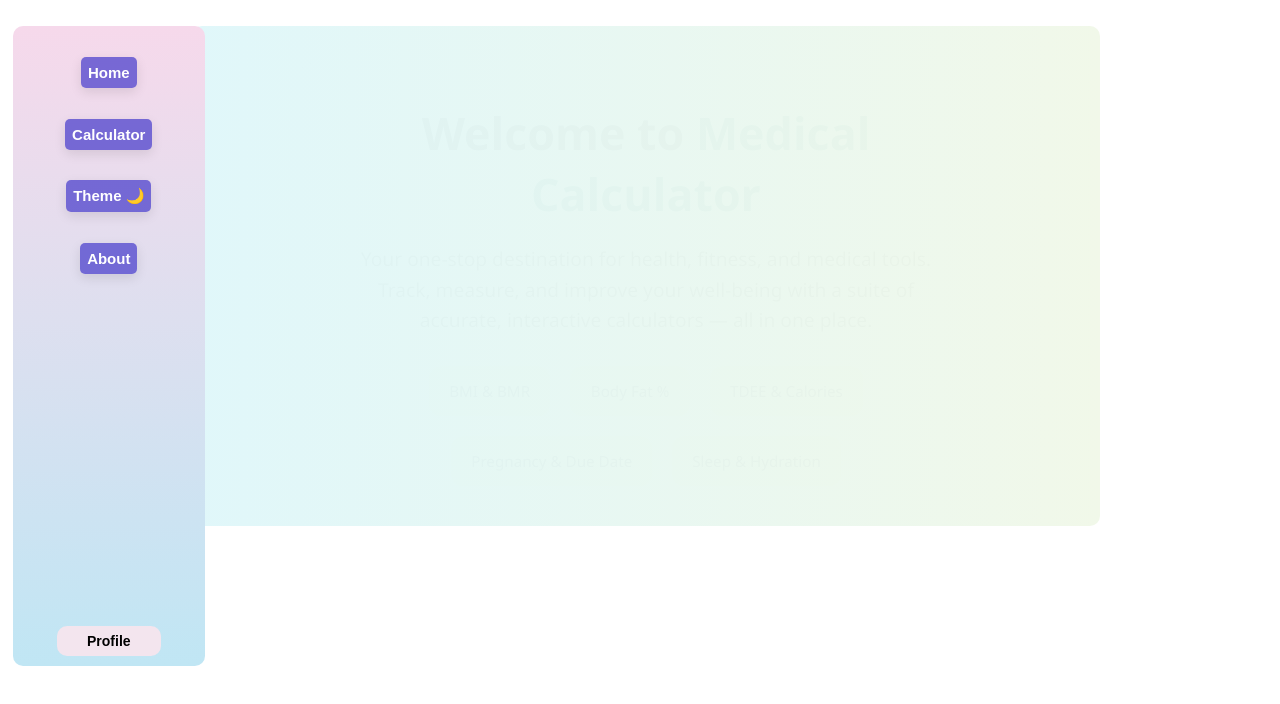
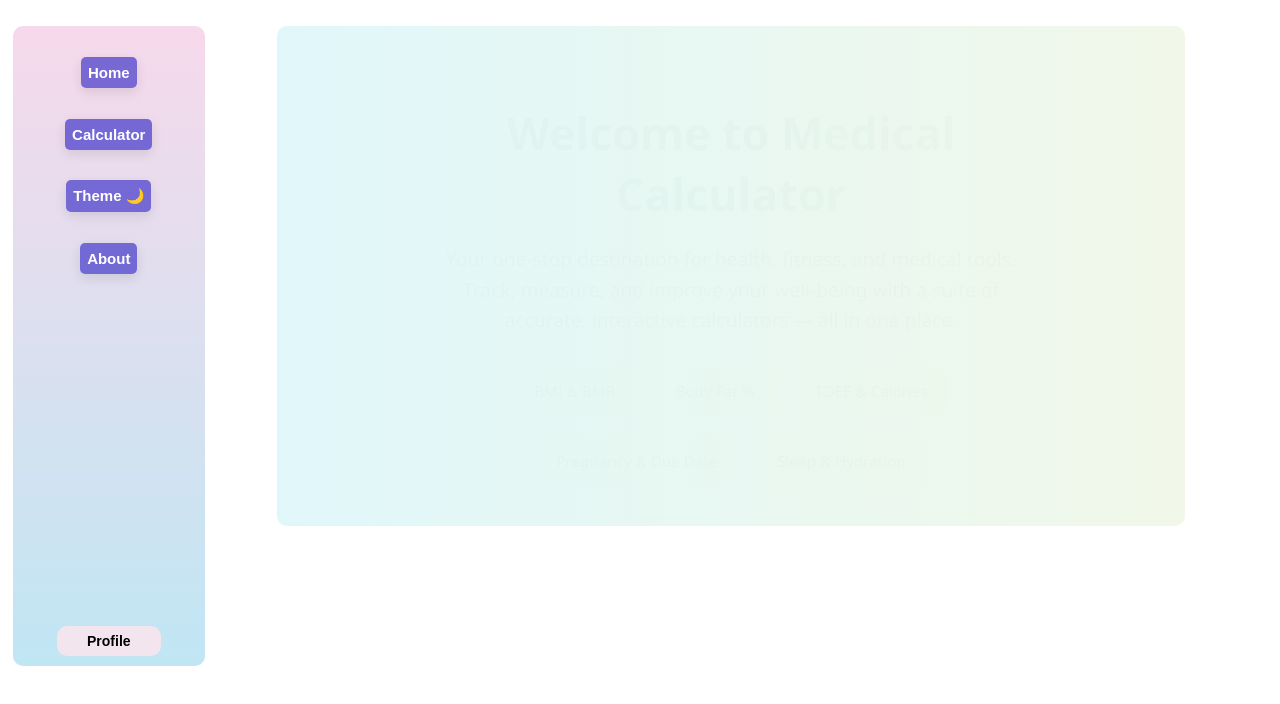
Before and after one commit to BHARATHWAJK33/Medical-calculator, a plain HTML site: page main.html in a window 1280 px wide. Drawn offline with Linux system fonts and the light colour scheme.

Commit message:
Update main.html

```diff
--- a/main.html
+++ b/main.html
@@ -37,7 +37,7 @@
         </div>
         <!-- body -->
         <div class="item" id="content">
-            <iframe src="home.html" style="border: none; border-radius: 10px;" width="85%" height="500px"></iframe>
+            <iframe src="home.html" style="border: none; border-radius: 10px; margin-left:8%;" width="85%" height="500px"></iframe>
         </div>
         <!-- Left sidebar -->
         <div class="right-bar">
```
